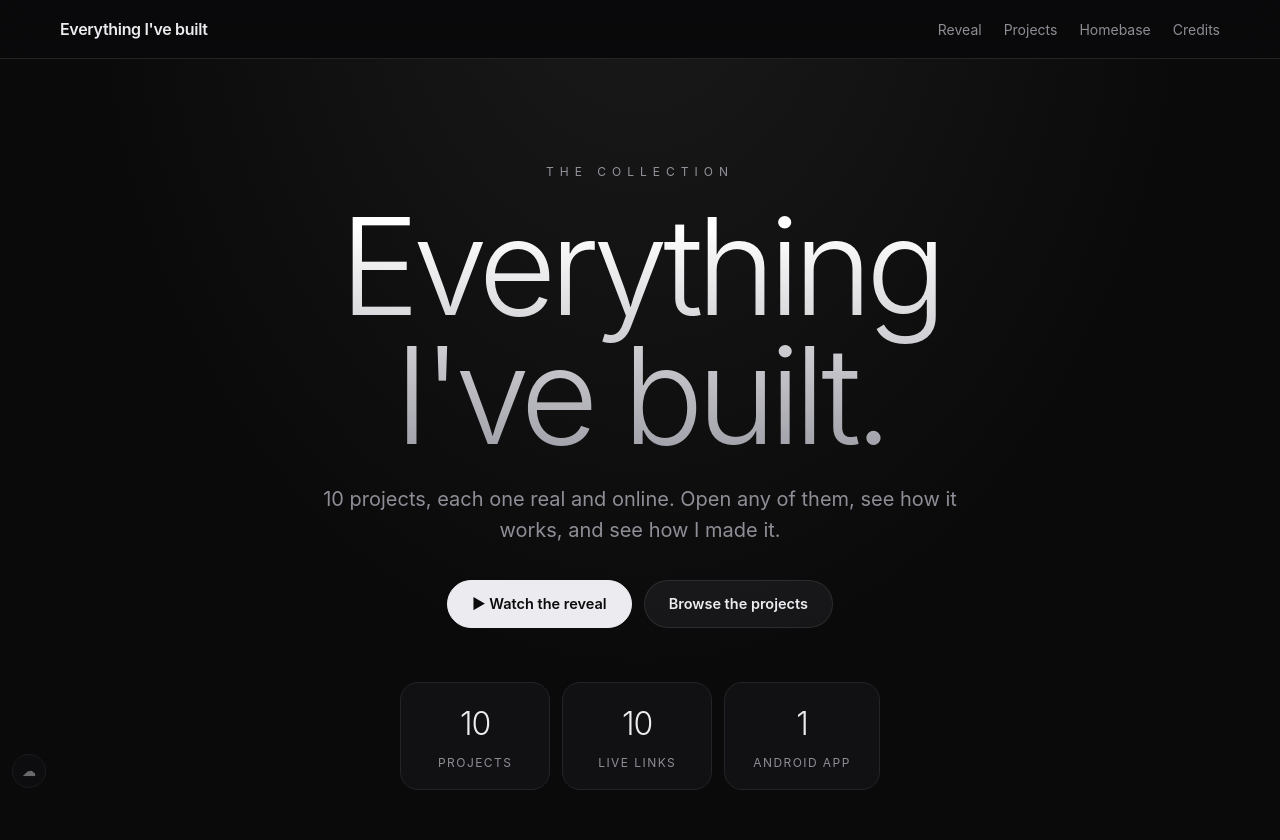
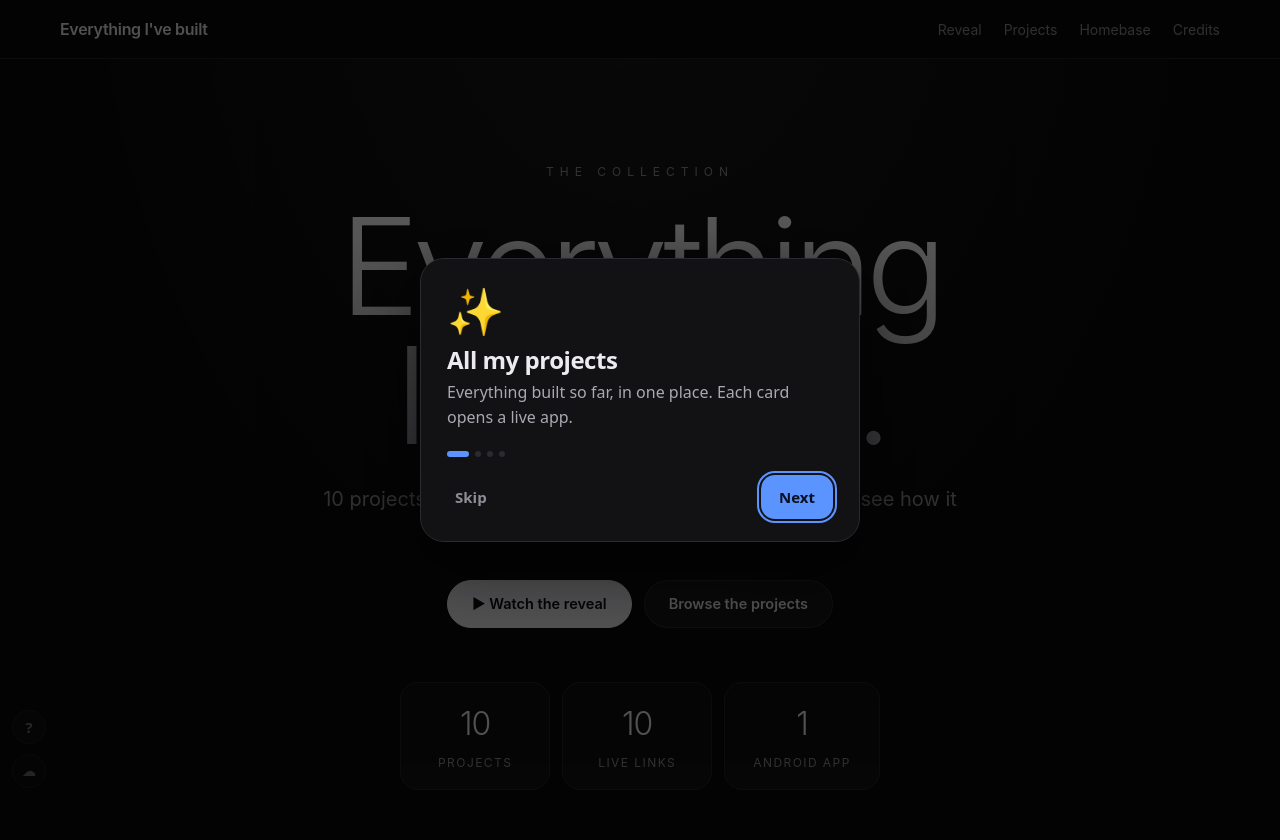
Before and after one commit to awsaalibdeh-a11y/showcase, a Flask app: page / in a window 1280 px wide. Shown: the top 840 px of the page. After the commit the page ends 776 px from the top, so only its background shows below. Run offline with Flask 3, Linux system fonts and the light colour scheme; data that the repository does not hold is empty.

Commit message:
Tutorials for every app (shared tour.js); Homebase jobs and points, weekly summary
Co-Authored-By: Claude Sonnet 5.5 <noreply@anthropic.com>

```diff
--- /dev/null
+++ b/static/tour.js
@@ -0,0 +1,143 @@
+/* A short "how this works" tour for every app. Shows once on a first visit, and any time from the little "?" button.
+   Add to a page with:  <script src="/static/tour.js" data-app="alibi" defer></script>
+   Keyboard: ← → move, Enter next, Esc closes. Works with a screen reader (dialog, labelled buttons). */
+(() => {
+  "use strict";
+  const me = document.currentScript;
+  const APP = (me && me.dataset.app) || "";
+  const S = (e, t, b) => ({ e, t, b });
+  const TOURS = {
+    homebase: { ready: () => { const a = document.getElementById("app"); return a && !a.classList.contains("hidden"); }, steps: [
+      S("🏠", "Welcome to Homebase", "Your family on a map, with messages and calls. It is honest about everything it shares, and you can always pause. This takes a minute."),
+      S("🗺️", "The map", "Everyone who is sharing shows up as a pin, parents too. If someone goes offline you still see where they were last, and how long ago."),
+      S("📍", "Share my location", "In the left panel, the Share my location switch is yours. You can pause for 15 minutes or an hour. The family always sees when it is paused, so nobody wonders."),
+      S("💬", "Messages and calls", "Click a person to Message, Call, or ask Where are you?. They can always say not now. Turn on desktop notifications in the left panel so you never miss a message or call."),
+      S("✅", "Check in", "The bar at the top has I'm OK, Late and SOS. Hold SOS for two seconds in an emergency and everyone is told with your location."),
+      S("🏡", "Places and Home", "Set the Home area and add places like school. Everyone is told when someone arrives or leaves, including the person it is about."),
+      S("⏱️", "Screen time, rules and locks", "Children can see their own screen time (only time spent playing or watching). Parents can read it if the child allows, set the family rules, and lock a device for a while, never more than 4 hours a day."),
+      S("🔒", "Everyone is in control", "Open Menu to switch off what parents can do, set quiet hours, or change the look. Whatever is off, the family can see that it is off."),
+    ] },
+    alibi: { steps: [
+      S("🕵️", "Welcome to Alibi", "A murder party for your phones. A normal weekend turns into a mystery, and one of the players is the killer."),
+      S("🚪", "Start a game", "Play with bots, make a room and share its code with your family, join a friend's code, or wait in the public queue. Pick a map first: each one has its own rooms and story."),
+      S("🎭", "Your secret role", "Most players are guests: survive and work out who is doing it. The killer needs to be alone with someone, with a weapon they picked up earlier."),
+      S("⏱️", "Every hour", "Choose a room to move to, then talk to whoever is there, look around, take or put down an item. What you see is only what is in your room."),
+      S("🗳️", "Find the body, then vote", "When a body is found everyone talks, then votes. The most votes is out. A tie means nobody. You can also chat privately with another player."),
+      S("🎙️", "Voice and chat", "Talk to the people in your room. Ghosts can only talk to other ghosts. Use the ? button any time to see this again."),
+    ] },
+    scout: { steps: [
+      S("📍", "Welcome to Scout", "Find what you need nearby, in your own words. Scout searches the places around you on the map."),
+      S("🔎", "Ask in plain words", "Type into Where to? something like a cheap burger nearby, or tap one of the tiles. Scout shows the best matches as pins and as a list."),
+      S("📏", "Choose the area", "Change the search radius, or press Draw a search area and drag on the map to search exactly where you want."),
+      S("⭐", "Saved and recent", "Save places you like, and your recent searches are kept so you can go back. Turn on Open now to hide places that are closed."),
+      S("🌍", "Language and look", "Switch between English and Arabic, and between light and dark, from the top bar. Search needs a connection."),
+    ] },
+    unwritten: { steps: [
+      S("📖", "Welcome to Unwritten", "Every life, written as you live it. An AI writes your story as it happens, so no two lives are the same."),
+      S("🧬", "Begin", "Choose a name and gender and press Begin a new life. If you already have a life going, Continue your life picks it up where you left it."),
+      S("⌨️", "Read, then choose", "Each year your story types out. Read it, then choose what to do next. Your choices change what happens."),
+      S("🧭", "The tabs", "School, People, Assets and Activities hold your studies, relationships, things you own and what you do. Age moves your life on one year."),
+      S("🪦", "The end", "When a life ends you can read how it went and Live another life. Stories are written by AI and rated 13+."),
+    ] },
+    cookify: { steps: [
+      S("🍽️", "Welcome to Cookify", "Recipes for every plate. Search or ask for what you fancy and Cookify finds recipes you can really cook."),
+      S("🛡️", "Set up your profile", "Press the shield and tell Cookify your allergies and diet. Recipes are then marked, and Safe only hides the ones that are not for you."),
+      S("🔎", "Search and filter", "Search by dish or ingredient, use Under 30 min, and sort the results. Tap a suggestion if you are not sure what to cook."),
+      S("👩‍🍳", "Open a recipe", "Change the servings and the ingredients update. Press Start cooking for a step-by-step cook mode, or print, share or copy the ingredients."),
+      S("⭐", "Save and plan", "Star recipes to save them, add ingredients to the shopping list, plan your week with the calendar, or add your own recipe with +."),
+    ] },
+    crosswind: { steps: [
+      S("✈️", "Welcome to Crosswind", "A flight simulator in your browser: eight aircraft, eight airfields and one island. Nothing moves until you press Fly."),
+      S("🎓", "New? Press K", "K starts Teach me to fly, a spoken walk through a whole circuit: take-off, a turn, a landing. It is the quickest way to learn."),
+      S("🎮", "Controls", "W and S pitch, A and D roll, Q and E rudder. Shift and Ctrl change the throttle, and keys 1 to 9 and 0 set it directly. G is gear, F flaps, B brakes."),
+      S("🗺️", "Pre-flight", "Press M to choose an aircraft, where to start, and the weather. R puts you back on the runway, T restarts in the air, C changes the view."),
+      S("📟", "Read the panel", "Airspeed, altitude and climb rate are on the panel. STALL means the nose is too high for your speed: lower it and add power. There are touch buttons if you have no keyboard."),
+    ] },
+    platter: { steps: [
+      S("🥘", "Welcome to Platter", "Your recipe box. Over a thousand recipes, plus your own, all kept in this browser."),
+      S("🧭", "Find your way", "Discover, Plan, Pantry, List and Tags are across the top. Press Ctrl K to search everything at once."),
+      S("🤖", "AI recipes", "Ask the AI helper for ideas or to change a recipe. Diet settings keep suggestions safe for you."),
+      S("🧮", "Make it yours", "Change servings, swap an ingredient, convert units and see use-by tips. Star favourites and edit any recipe."),
+      S("📅", "Plan and shop", "Put recipes on your weekly plan, track what is in your pantry, and Platter builds the shopping list. It keeps working offline."),
+    ] },
+    tripmate: { steps: [
+      S("✈️", "Welcome to Tripmate", "Your AI travel buddy for cheap trips. Tell it where, when and your budget, and it plans the whole thing."),
+      S("📲", "Tell it about the trip", "Type where you want to go, pick the number of days, your budget and when. No idea? Try Explore, or tap a postcard."),
+      S("📍", "Where do you live?", "Set your city so Tripmate searches real flights and hotels from home and adds everything up. It stays in your browser."),
+      S("🧳", "Your plan", "You get a boarding pass, a day-by-day plan and a cheaper option if the total is over budget. Find your trips again in My trips."),
+      S("💱", "Language and money", "Switch language or currency at the top. Prices are estimates from the web, so always check before you book."),
+    ] },
+    showcase: { steps: [
+      S("✨", "All my projects", "Everything built so far, in one place. Each card opens a live app."),
+      S("🔎", "Find one fast", "Press / to search, or use the chips to filter. The coloured dot shows whether each app is awake right now."),
+      S("☕", "Waking up", "Free servers sleep when nobody visits, so the first load can take about 30 seconds. Wake all sites wakes everything at once."),
+      S("🎬", "The reveal", "Open the reveal for the animated story of how it was all made. Sound is on after you press start, and M mutes it."),
+    ] },
+  };
+  const T = TOURS[APP];
+  if (!T) return;
+  const KEY = "tour." + APP + ".done";
+  const get = () => { try { return localStorage.getItem(KEY) === "1"; } catch (e) { return false; } };
+  const set = () => { try { localStorage.setItem(KEY, "1"); } catch (e) { /* private mode */ } };
+  const esc = s => String(s).replace(/[&<>"]/g, c => ({ "&": "&amp;", "<": "&lt;", ">": "&gt;", '"': "&quot;" }[c]));
+
+  const style = document.createElement("style");
+  style.textContent = `
+  .tr-btn{position:fixed;left:12px;bottom:56px;z-index:2147482000;width:34px;height:34px;border-radius:50%;border:1px solid #2a2a30;background:#121214;color:#b9b9c2;font:700 15px system-ui,sans-serif;cursor:pointer;opacity:.6;padding:0}
+  .tr-btn:hover,.tr-btn:focus-visible{opacity:1;outline:2px solid #5b93ff}
+  .tr-scrim{position:fixed;inset:0;z-index:2147483200;background:rgba(0,0,0,.66);display:grid;place-items:center;padding:16px;font-family:system-ui,-apple-system,Segoe UI,sans-serif}
+  .tr-card{width:min(440px,100%);background:#121214;color:#ececf0;border:1px solid #2a2a30;border-radius:24px;padding:28px 26px 22px;box-shadow:0 24px 70px rgba(0,0,0,.65);animation:trIn .22s ease}
+  .tr-emo{font-size:46px;line-height:1}.tr-card h2{margin:14px 0 8px;font-size:24px;letter-spacing:-.02em;font-weight:700}
+  .tr-card p{margin:0;color:#a9a9b2;font-size:16px;line-height:1.55}
+  .tr-dots{display:flex;gap:6px;margin:22px 0 18px}.tr-dots i{height:6px;width:6px;border-radius:3px;background:#2a2a30;transition:width .2s,background .2s}.tr-dots i.on{width:22px;background:#5b93ff}
+  .tr-row{display:flex;gap:10px;align-items:center}.tr-row .sp{flex:1}
+  .tr-b{border:0;border-radius:14px;padding:12px 18px;font:600 15px system-ui,sans-serif;cursor:pointer;background:#1b1b1f;color:#ececf0}
+  .tr-b.go{background:#5b93ff;color:#08101f}.tr-b.ghost{background:none;color:#8d8d96;padding:12px 8px}
+  .tr-b:focus-visible{outline:2px solid #5b93ff;outline-offset:2px}
+  @keyframes trIn{from{opacity:0;transform:translateY(8px) scale(.98)}}
+  @media (prefers-reduced-motion:reduce){.tr-card{animation:none}.tr-dots i{transition:none}}`;
+  document.head.append(style);
+
+  let scrim = null, i = 0, opener = null;
+  function draw() {
+    const s = T.steps[i], last = i === T.steps.length - 1;
+    scrim.innerHTML = `<div class="tr-card" role="dialog" aria-modal="true" aria-label="How ${esc(APP)} works, step ${i + 1} of ${T.steps.length}">
+      <div class="tr-emo" aria-hidden="true">${s.e}</div><h2>${esc(s.t)}</h2><p>${esc(s.b)}</p>
+      <div class="tr-dots" aria-hidden="true">${T.steps.map((_, k) => `<i class="${k === i ? "on" : ""}"></i>`).join("")}</div>
+      <div class="tr-row"><button class="tr-b ghost" data-a="skip">${last ? "Close" : "Skip"}</button><span class="sp"></span>${i > 0 ? '<button class="tr-b" data-a="back">Back</button>' : ""}<button class="tr-b go" data-a="next">${last ? "Got it" : "Next"}</button></div></div>`;
+    scrim.querySelector('[data-a="next"]').focus();
+  }
+  function close() {
+    if (!scrim) return;
+    scrim.remove(); scrim = null; set(); document.removeEventListener("keydown", onKey, true);
+    if (opener && opener.focus) opener.focus();
+  }
+  function next() { if (i >= T.steps.length - 1) close(); else { i++; draw(); } }
+  function back() { if (i > 0) { i--; draw(); } }
+  function onKey(e) {
+    if (!scrim) return;
+    if (e.key === "Escape") { e.preventDefault(); e.stopPropagation(); close(); }
+    else if (e.key === "ArrowRight") { e.preventDefault(); next(); }
+    else if (e.key === "ArrowLeft") { e.preventDefault(); back(); }
+    else if (e.key === "Tab") { const f = [...scrim.querySelectorAll("button")]; if (!f.length) return; const a = document.activeElement, k = f.indexOf(a); e.preventDefault(); f[(k + (e.shiftKey ? f.length - 1 : 1)) % f.length].focus(); }
+  }
+  function open(at) {
+    if (scrim) return;
+    i = at || 0; opener = document.activeElement;
+    scrim = document.createElement("div"); scrim.className = "tr-scrim";
+    scrim.addEventListener("click", e => { const b = e.target.closest("[data-a]"); if (b) { ({ next, back, skip: close }[b.dataset.a])(); } else if (e.target === scrim) close(); });
+    document.body.append(scrim); document.addEventListener("keydown", onKey, true); draw();
+  }
+  window.Tour = { open, close };
+
+  function start() {
+    const b = document.createElement("button");
+    b.className = "tr-btn"; b.type = "button"; b.textContent = "?"; b.title = "How this works"; b.setAttribute("aria-label", "How this works");
+    b.onclick = () => open(0); document.body.append(b);
+    if (get()) return;
+    let tries = 0;
+    const tick = () => { if (get() || scrim) return; if (!T.ready || T.ready()) { if (!document.querySelector(".hub-ov")) return setTimeout(() => open(0), 900); } if (++tries < 90) setTimeout(tick, 1000); };
+    setTimeout(tick, 1200);
+  }
+  if (document.body) start(); else addEventListener("DOMContentLoaded", start);
+})();
--- a/templates/index.html
+++ b/templates/index.html
@@ -191,6 +191,7 @@ document.getElementById("wake").addEventListener("click", e => {
   e.target.textContent = "✔ Waking " + urls.length + " sites…"; setTimeout(() => status(), 8000); setTimeout(() => { e.target.innerHTML = "&#9889; Wake all sites"; }, 6000);
 });
 </script>
+<script src="/static/tour.js" data-app="showcase" defer></script>
 <script src="/static/hub.js" data-app="showcase" defer></script>
 </body>
 </html>
```
